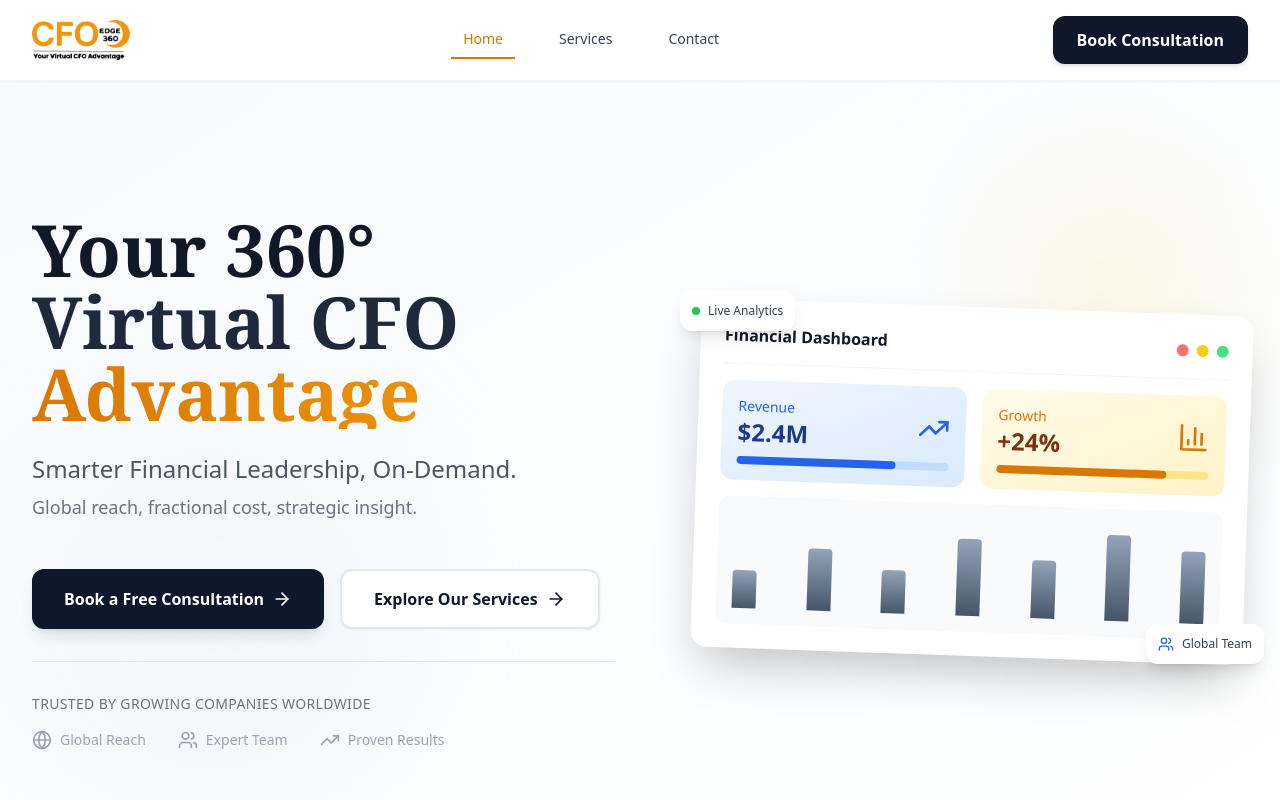
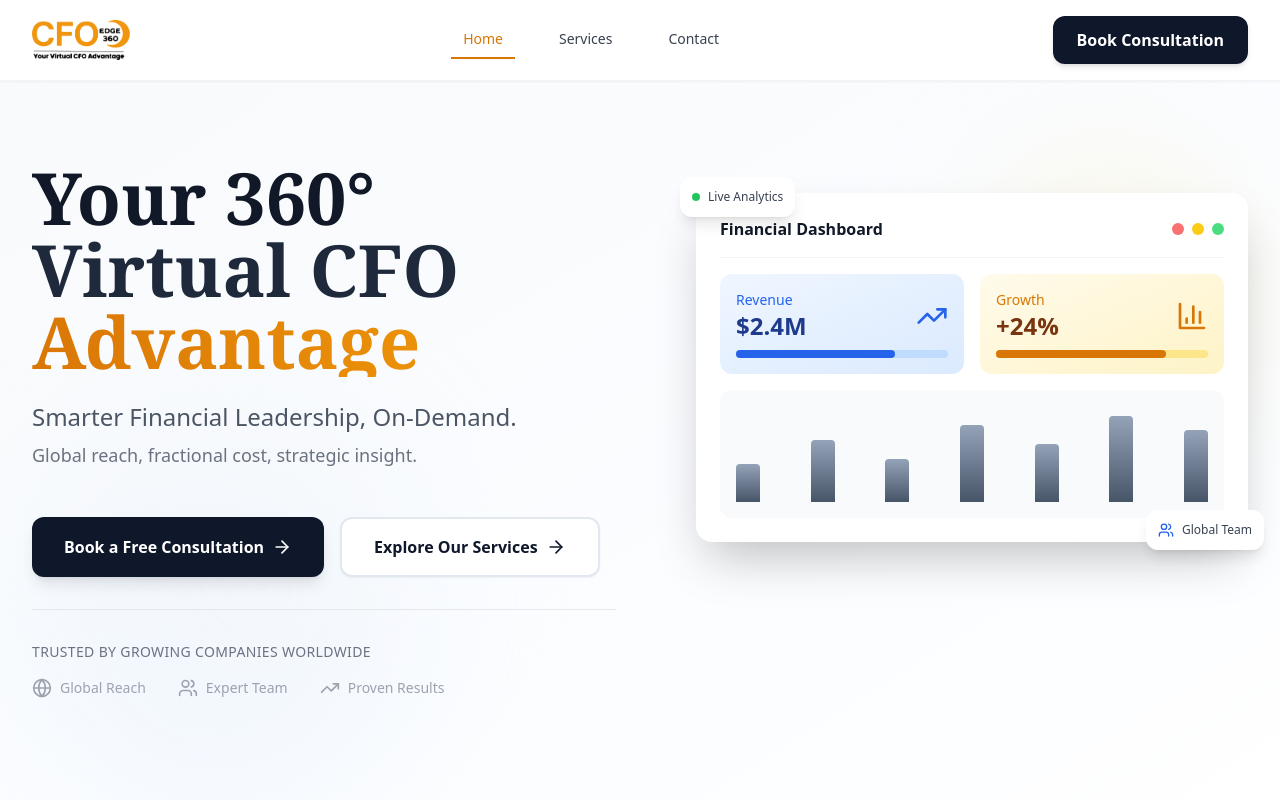
Before and after one commit to HridoyVaraby/CFO-Edge-360, a React (Vite) app: page / in a window 1280 px wide. Shown: the top 800 px of the page. Built offline with nearby package versions, Linux system fonts and the light colour scheme.

Commit message:
Minor update

```diff
--- a/src/components/Hero.tsx
+++ b/src/components/Hero.tsx
@@ -16,7 +16,7 @@ const Hero = () => {
       </div>
 
       <div className="relative mx-auto max-w-7xl px-4 sm:px-6 lg:px-8 pt-20 pb-16">
-        <div className="grid lg:grid-cols-2 gap-12 items-center min-h-[80vh]">
+        <div className="grid lg:grid-cols-2 gap-12 lg:items-start min-h-[80vh]">
 
           {/* Left Column - Content */}
           <div className="space-y-8 animate-fade-in">
@@ -79,10 +79,10 @@ const Hero = () => {
           </div>
 
           {/* Right Column - Visual */}
-          <div className="relative lg:pl-8 animate-slide-up">
+          <div className="relative lg:pl-8 animate-slide-up lg:pt-8">
             <div className="relative">
               {/* Main dashboard mockup */}
-              <div className="bg-white rounded-2xl shadow-2xl p-6 transform rotate-2 hover:rotate-0 transition-transform duration-500">
+              <div className="bg-white rounded-2xl shadow-2xl p-6 transform rotate-0 hover:-rotate-2 transition-transform duration-500">
                 <div className="space-y-4">
                   {/* Header */}
                   <div className="flex items-center justify-between pb-4 border-b border-gray-100">
```
